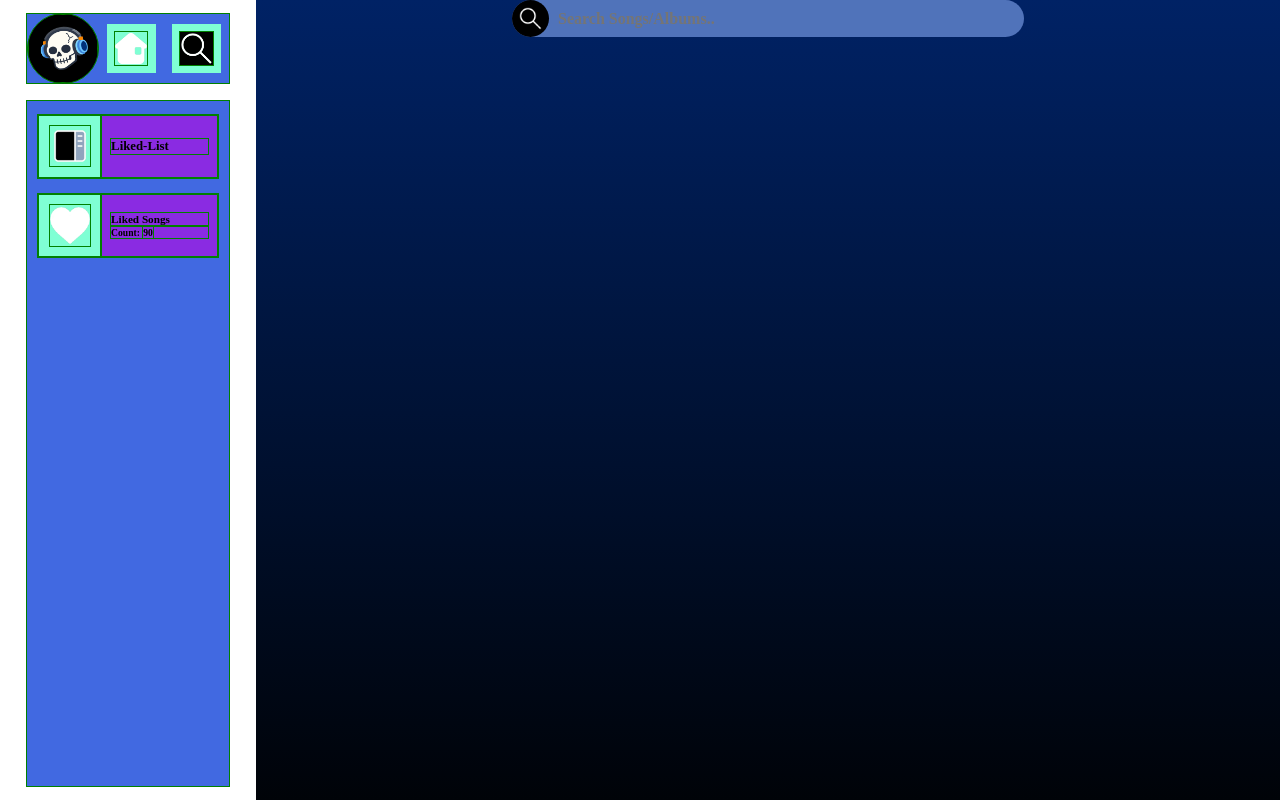
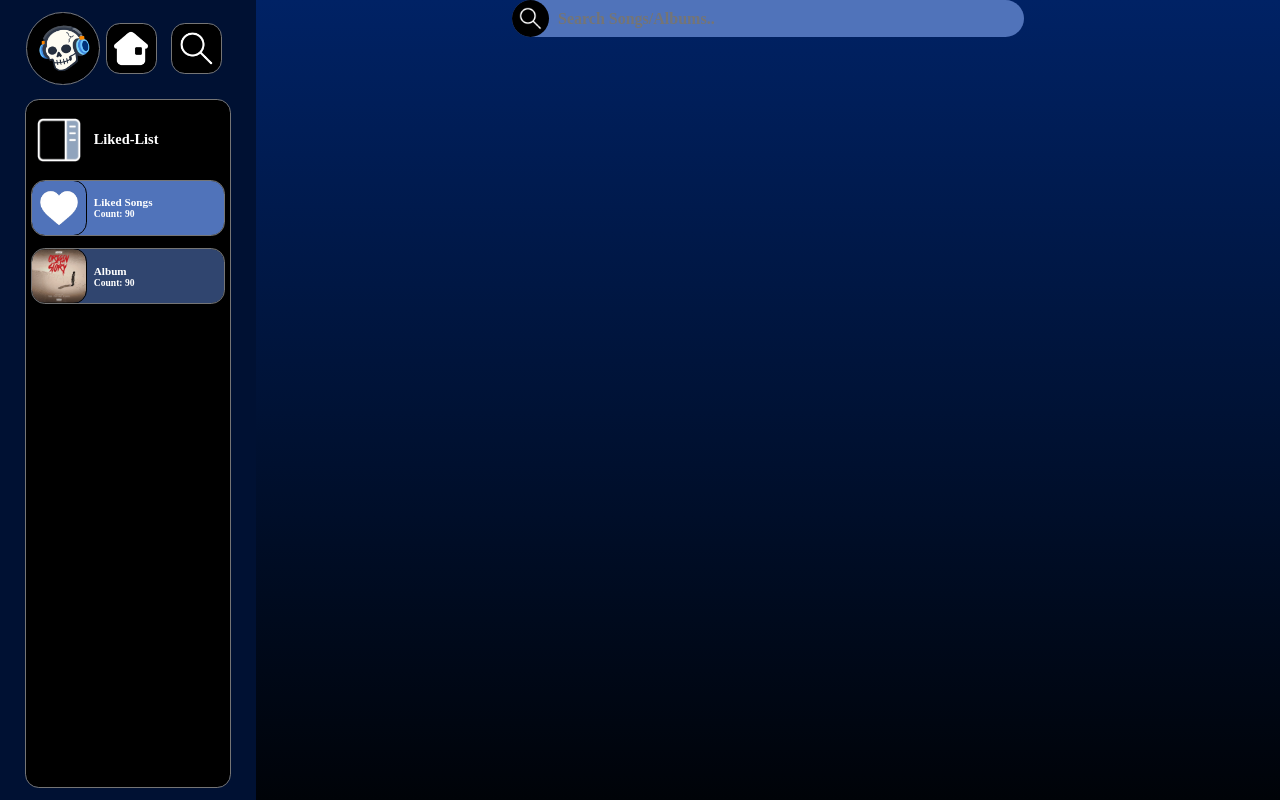
Before and after one commit to Snooz7725/Music-Website, a React (Vite) app in the folder my_app/: page / in a window 1280 px wide. Built offline with nearby package versions, Linux system fonts and the light colour scheme.

Commit message:
feat(sidebar): mostly completed sidebar

```diff
--- a/my_app/src/components/sidebar.css
+++ b/my_app/src/components/sidebar.css
@@ -1,13 +1,9 @@
-.sidebar * {
-    border: solid 1px green;
-}
-
 .sidebar {
     position: fixed;
     top: 0;
     left: 0;
     height: 100vh;
-    background-color: rgb(255, 255, 255);
+    background-color: rgba(0, 17, 51, 1);
     color: rgb(0, 0, 0);
     transition: width 0.3s ease;
     display: flex;
@@ -28,7 +24,6 @@
     align-items: center;
     justify-content: center;
     gap: 0;
-    background-color: royalblue;
     padding: 1vw 0;
     width: calc(var(--closed-sidebar-width) * 0.8);
     height: calc(var(--closed-sidebar-width) * 0.8);
@@ -47,6 +42,7 @@
     justify-content: center;
     align-items: center;
     aspect-ratio: 1 / 1;
+    outline: solid 1.5px var(--prim-colour);
     height: calc(var(--closed-sidebar-width) * 0.8);
     overflow: hidden;
 }
@@ -64,15 +60,16 @@
     align-items: center;
     height: calc(var(--closed-sidebar-width) * 0.55);
     max-width: 0;
-    border: transparent;
     aspect-ratio: 1 / 1;
-    background-color: aquamarine;
-    border-radius: 0;
+    background-color: rgb(0, 0, 0);
+    border-radius: 1vw;
+    outline: solid 1.5px transparent;
     overflow: hidden;
-    transition: border 0.3s ease, margin 0.3s ease, max-width 0.3s ease;
+    transition: outline-color 0.3s ease, margin 0.3s ease, max-width 0.3s ease;
 }
 
 .open .topbar-list .icon-wrapper {
+    outline-color: var(--prim-colour);
     max-width: calc(var(--closed-sidebar-width) * 0.55);
     margin: 0 0.5rem;
 }
@@ -81,6 +78,12 @@
     width: 70%;
     height: 70%;
     object-fit: contain;
+    opacity: 0;
+    transition: opacity 0.3s ease;
+}
+
+.open .topbar-list .icon-wrapper img {
+    opacity: 1;
 }
 
 .btn-list {
@@ -90,10 +93,13 @@
     flex-direction: column;
     align-items: center;
     gap: 1.8vh;
-    background-color: royalblue;
+    background-color: rgb(0, 0, 0);
+    border-radius: 1vw;
+    outline: solid 1.5px var(--prim-colour);
     padding: 1vw 0;
     width: calc(var(--closed-sidebar-width) * 0.8);
     transition: width 0.3s ease;
+    color: var(--prim-text-colour);
 }
 
 .open .btn-list {
@@ -103,9 +109,10 @@
 .btn {
     all: unset;
     display: flex;
-    background-color: rgb(255, 0, 0);
-    height: calc(var(--closed-sidebar-width) * 0.7);
-    width: calc(var(--closed-sidebar-width) * 0.7);
+    border-radius: 1vw;
+    outline: solid 1.5px var(--prim-colour);
+    height: calc(var(--closed-sidebar-width) * 0.6);
+    width: calc(var(--closed-sidebar-width) * 0.6);
     aspect-ratio: 1 / 1;
     transition: width 0.3s ease;
 }
@@ -117,8 +124,8 @@
     align-items: center;
     height: 100%;
     aspect-ratio: 1 / 1;
-    background-color: aquamarine;
-    border-radius: 0;
+    outline: solid 1.5px rgb(0, 0, 0);
+    border-radius: 1vw;
     overflow: hidden;
 }
 
@@ -129,8 +136,37 @@
 }
 
 .open .btn {
-    width: calc(var(--open-sidebar-width) * 0.7);
+    width: calc(var(--open-sidebar-width) * 0.75);
     aspect-ratio: unset;
+}
+
+.btn-list .toggle-btn,
+.btn-list .toggle-btn .open-content,
+.btn-list .toggle-btn .icon-wrapper {
+    outline: unset;
+}
+
+.btn-list .toggle-btn .icon-wrapper {
+    background-color: transparent;
+}
+
+.btn-list .toggle-btn img,
+.btn-list .album-btn img {
+    width: 100%;
+    height: 100%;
+}
+
+.btn-list .liked-btn .icon-wrapper,
+.btn-list .liked-btn {
+    background-color: rgba(80, 115, 186, 1);
+}
+
+.btn-list .album-btn .icon-wrapper {
+    background-color: transparent;
+}
+
+.btn-list .album-btn {
+    background-color: rgba(80, 115, 186, 0.6);
 }
 
 .open-content {
@@ -144,7 +180,6 @@
     opacity: 1;
     /* transform: translateX(0); */
     transition: max-width 0.3s ease, opacity 0.3s ease; /* , transform 0.3s ease */
-    background-color: blueviolet;
     padding: 0 0.5rem;
 }
 
@@ -156,7 +191,7 @@
 
 .open-content .title {
     font-weight: 900;
-    font-size: 0.8rem;
+    font-size: 0.9rem;
 }
 
 .open-content .name {
--- a/my_app/src/components/sidebar.jsx
+++ b/my_app/src/components/sidebar.jsx
@@ -44,6 +44,16 @@ function Sidebar() {
                         <span className="count">Count: <span>90</span></span>
                     </div>
                 </a></li>
+
+                <li><a className="album-btn btn">
+                    <div className="icon-wrapper">
+                        <img src={albumIcon} alt="Album" />
+                    </div>
+                    <div className={open ? "open-content" : "open-content hidden"}>
+                        <span className="name">Album</span>
+                        <span className="count">Count: <span>90</span></span>
+                    </div>
+                </a></li>
             </ul>
         </nav>
     )
--- a/my_app/src/index.css
+++ b/my_app/src/index.css
@@ -2,7 +2,8 @@
 }
 
 :root {
-    --primary-colour: rgb(126, 126, 126);
+    --prim-colour: rgb(117, 117, 117);
+    --prim-text-colour: rgb(255, 255, 255);
 
     --closed-sidebar-width: clamp(70px, 7vw, 90px);
     --open-sidebar-width: clamp(200px, 20vw, 300px); /* +75% */
```
